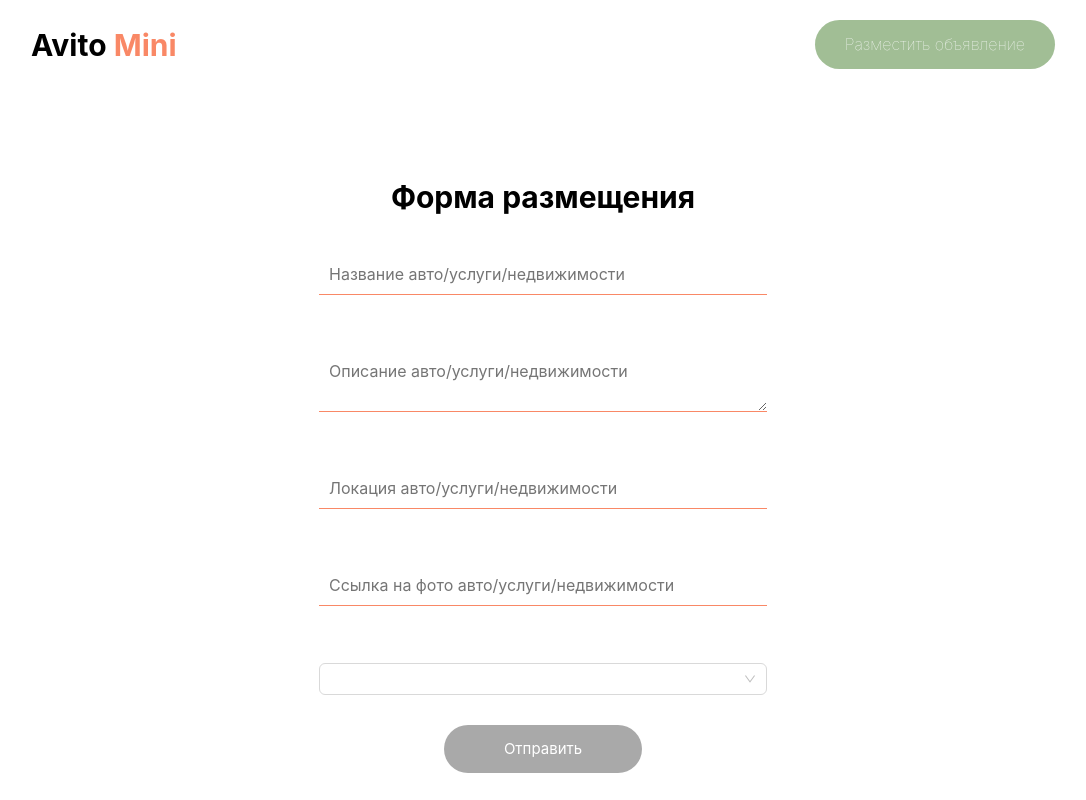
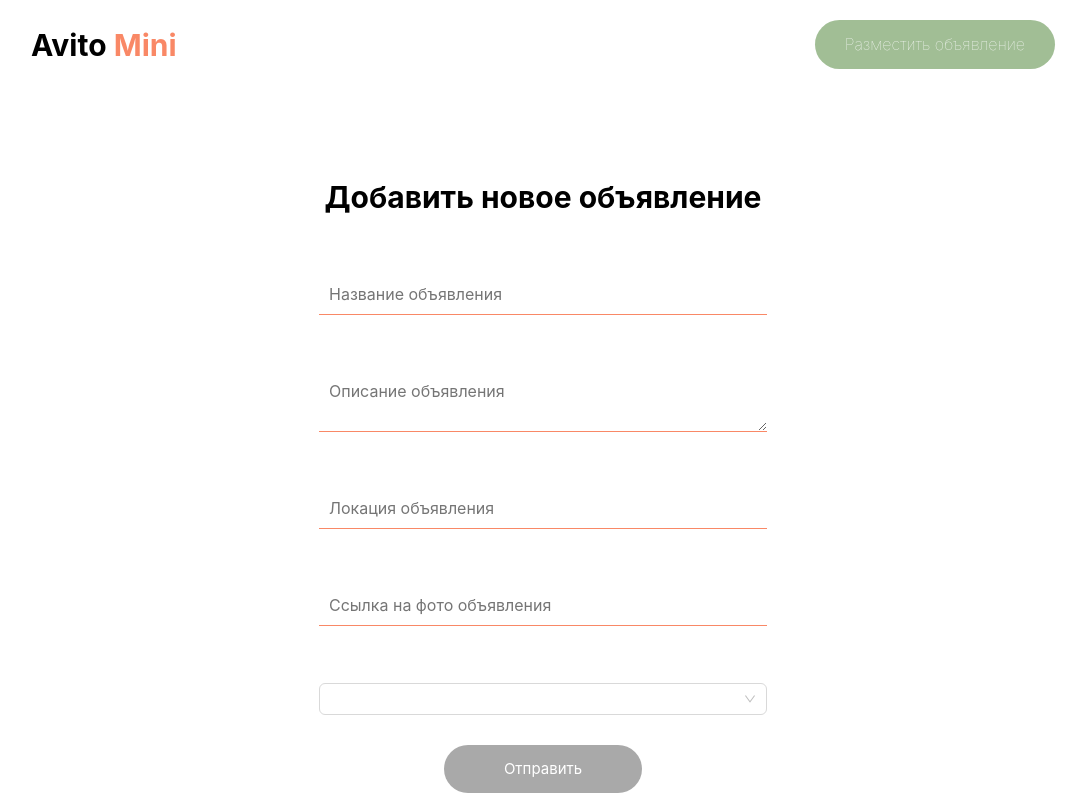
Before and after one commit to MariaMantusova/smallAvito, a React (Create React App) app: page /form in a window 1280 px wide. Shown: the top 800 px of the page, without its empty margins (97-1183 px from the left). Built offline with nearby package versions, Linux system fonts and the light colour scheme; no server answers.

Commit message:
fix: add title for differents forms

```diff
--- a/src/components/Form/Form.css
+++ b/src/components/Form/Form.css
@@ -9,7 +9,7 @@
 .form-section__title {
     text-align: center;
     font-size: 30px;
-    margin-bottom: 40px;
+    margin-bottom: 60px;
     margin-top: 40px;
 }
 
--- a/src/components/Form/Form.tsx
+++ b/src/components/Form/Form.tsx
@@ -44,18 +44,19 @@ function Form(props: IPropsForm) {
 
     return (
         <section className="form-section">
-            <h1 className="form-section__title">Форма размещения</h1>
+            <h1 className="form-section__title">{props.titleForm}</h1>
             <form className="form" onSubmit={props.onSubmit}>
-                <FormInput label="Название авто/услуги/недвижимости"
+                <FormInput label="Название объявления" required={true}
                            field={props.title} type="text" isTextArea={false} />
-                <FormInput label="Описание авто/услуги/недвижимости"
+                <FormInput label="Описание объявления" required={true}
                            field={props.description} type="text" isTextArea={true} />
-                <FormInput label="Локация авто/услуги/недвижимости"
+                <FormInput label="Локация объявления" required={true}
                            field={props.location} type="text" isTextArea={false} />
-                <FormInput label="Ссылка на фото авто/услуги/недвижимости"
+                <FormInput label="Ссылка на фото объявления" required={false}
                            field={props.photo} type="url" isTextArea={false} />
 
                 <Select
+                    disabled={props.isDisabledSelect}
                     placeholder="Выберите категорию"
                     onChange={props.onChangeSelect}
                     style={{ width: "100%" }}
--- a/src/components/Form/FormAdd.tsx
+++ b/src/components/Form/FormAdd.tsx
@@ -2,10 +2,12 @@ import React, {useState} from "react";
 import {IPropsFormAdd} from "../../interfaces/interfacesForProps";
 import {useInput} from "../../hooks/ValidationHook/ValidationHook";
 import Form from "./Form";
+import {useNavigate} from "react-router-dom";
 
 function FormAdd(props: IPropsFormAdd) {
     const [category, setCategory] = useState("");
     const [subcategory, setSubcategory] = useState("");
+    const navigate = useNavigate();
 
     const description = useInput("", {isEmpty: true, isString: true, minLength: 30, maxLength: 500});
     const title = useInput("", {isEmpty: true, isString: true, minLength: 3, maxLength: 50});
@@ -67,12 +69,15 @@ function FormAdd(props: IPropsFormAdd) {
                 mileage: +categoryInput3.value,
             })
         }
+
+        navigate("/list");
     }
 
     return(<Form onSubmit={onSubmit} description={description} photo={photo} location={location}
                  isDisabled={isDisabled} onChangeSelect={onChangeSelect} setSubcategory={setSubcategory}
                  validations={[categoryInput1, categoryInput2, categoryInput3]} category={category}
-                 title={title} subcategory={subcategory}
+                 titleForm="Добавить новое объявление"
+                 title={title} subcategory={subcategory} isDisabledSelect={false}
     />)
 }
 
--- a/src/components/Form/FormChange.tsx
+++ b/src/components/Form/FormChange.tsx
@@ -1,4 +1,5 @@
 import {FormEvent, useEffect, useMemo, useState} from "react";
+import { useNavigate } from "react-router-dom";
 import { IItem, IItemAuto, IItemRealEstate, IItemServices } from "../../interfaces/mainInterfaces";
 import { useInput } from "../../hooks/ValidationHook/ValidationHook";
 import Form from "./Form";
@@ -11,6 +12,7 @@ interface IItemFormProps<T extends IItem> {
 function FormChangeItem<T extends IItem>({ currentItem, onSubmit }: IItemFormProps<T>) {
     const [category, setCategory] = useState(currentItem.type);
     const [subcategory, setSubcategory] = useState<string>("");
+    const navigate = useNavigate();
 
     const name = useInput(currentItem.name, { isEmpty: false, minLength: 3, maxLength: 50 });
     const description = useInput(currentItem.description, { isEmpty: false, minLength: 30, maxLength: 500 });
@@ -41,11 +43,6 @@ function FormChangeItem<T extends IItem>({ currentItem, onSubmit }: IItemFormPro
         return "serviceType" in item && "experience" in item && "cost" in item;
     }
 
-    const propertyType = useInput(
-        isRealEstate(currentItem) ? currentItem.propertyType ?? "" : "",
-        { isEmpty: false, minLength: 1, maxLength: 100 }
-    );
-
     const area = useInput(
         isRealEstate(currentItem) ? String(currentItem.area ?? "") : "",
         { isEmpty: false, minLength: 1, maxLength: 100 }
@@ -58,11 +55,6 @@ function FormChangeItem<T extends IItem>({ currentItem, onSubmit }: IItemFormPro
 
     const price = useInput(
         isRealEstate(currentItem) ? String(currentItem.price ?? "") : "",
-        { isEmpty: false, minLength: 1, maxLength: 100 }
-    );
-
-    const brand = useInput(
-        isAuto(currentItem) ? currentItem.brand ?? "" : "",
         { isEmpty: false, minLength: 1, maxLength: 100 }
     );
 
@@ -81,11 +73,6 @@ function FormChangeItem<T extends IItem>({ currentItem, onSubmit }: IItemFormPro
         { isEmpty: true, minLength: 1, maxLength: 100 }
     );
 
-    const serviceType = useInput(
-        isService(currentItem) ? currentItem.serviceType ?? "" : "",
-        { isEmpty: false, minLength: 1, maxLength: 100 }
-    );
-
     const experience = useInput(
         isService(currentItem) ? String(currentItem.experience ?? "") : "",
         { isEmpty: false, minLength: 1, maxLength: 100 }
@@ -102,8 +89,8 @@ function FormChangeItem<T extends IItem>({ currentItem, onSubmit }: IItemFormPro
     );
 
     const extraFields = isRealEstate(currentItem) ? { area, rooms, price } :
-        isAuto(currentItem) ? { brand, model, year, mileage } :
-            isService(currentItem) ? { serviceType, experience, cost, workSchedule } :
+        isAuto(currentItem) ? { model, year, mileage } :
+            isService(currentItem) ? { experience, cost, workSchedule } :
                 {};
 
     const isDisabled = useMemo(() => (
@@ -119,7 +106,6 @@ function FormChangeItem<T extends IItem>({ currentItem, onSubmit }: IItemFormPro
         evt.preventDefault();
 
         if (isDisabled) return;
-
         let data: T;
 
         if (isRealEstate(currentItem)) {
@@ -161,15 +147,15 @@ function FormChangeItem<T extends IItem>({ currentItem, onSubmit }: IItemFormPro
         }
 
         onSubmit(currentItem.id, data);
+        navigate(`/item/${currentItem.id}`);
     }
-
-    console.log()
 
     return (
         <Form onSubmit={handleSubmit} photo={photo} location={location} isDisabled={isDisabled}
               onChangeSelect={handleChangeSelect} setSubcategory={setSubcategory}
+              isDisabledSelect={true} titleForm="Редактировать объявление"
               subcategory={subcategory} category={category} title={name} description={description}
-              validations={[Object.values(extraFields)[1], Object.values(extraFields)[2],Object.values(extraFields)[3]]}
+              validations={[Object.values(extraFields)[0], Object.values(extraFields)[1],Object.values(extraFields)[2]]}
         />
     );
 }
--- a/src/components/Form/FormInput/FormInput.tsx
+++ b/src/components/Form/FormInput/FormInput.tsx
@@ -17,13 +17,13 @@ const FormInput = (props: IPropsFormInput) => (
                 placeholder={props.label}
                 value={props.field.value}
                 type={props.type}
-                required={!props.field.isEmpty}
+                required={props.required}
                 onBlur={props.field.onBlur}
                 onChange={props.field.onChange}
             />
         )}
-        <p className={`form__error ${(props.field.isDirty &&
-            (props.field.isEmpty || props.field.stringError ||
+        <p className={`form__error ${(props.required && props.field.isDirty &&
+            (props.required && props.field.isEmpty || props.field.stringError ||
                 props.field.minLengthError || props.field.maxLengthError ||
                 props.field.urlError)) && "form__error_visible"}`}>
             {props.field.isEmpty && "Поле не может быть пустым"}
--- a/src/interfaces/interfacesForProps.ts
+++ b/src/interfaces/interfacesForProps.ts
@@ -72,6 +72,8 @@ export interface IPropsForm {
     setSubcategory: React.Dispatch<React.SetStateAction<string>>;
     validations: any[];
     subcategory: string;
+    isDisabledSelect: boolean;
+    titleForm: string;
 }
 
 export interface IPropsFormAdd {
@@ -89,4 +91,5 @@ export interface IPropsFormInput {
     field: any;
     type: string;
     isTextArea: boolean;
+    required: boolean;
 }
```
